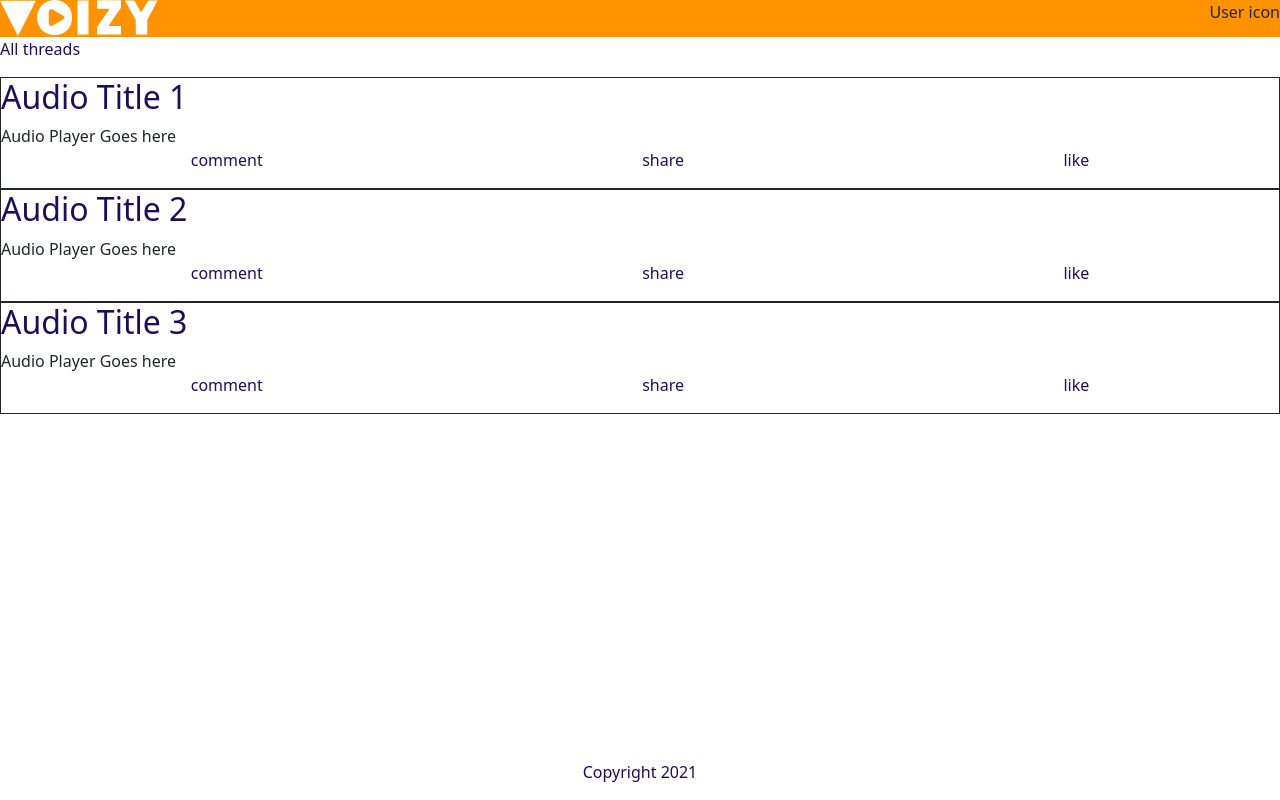
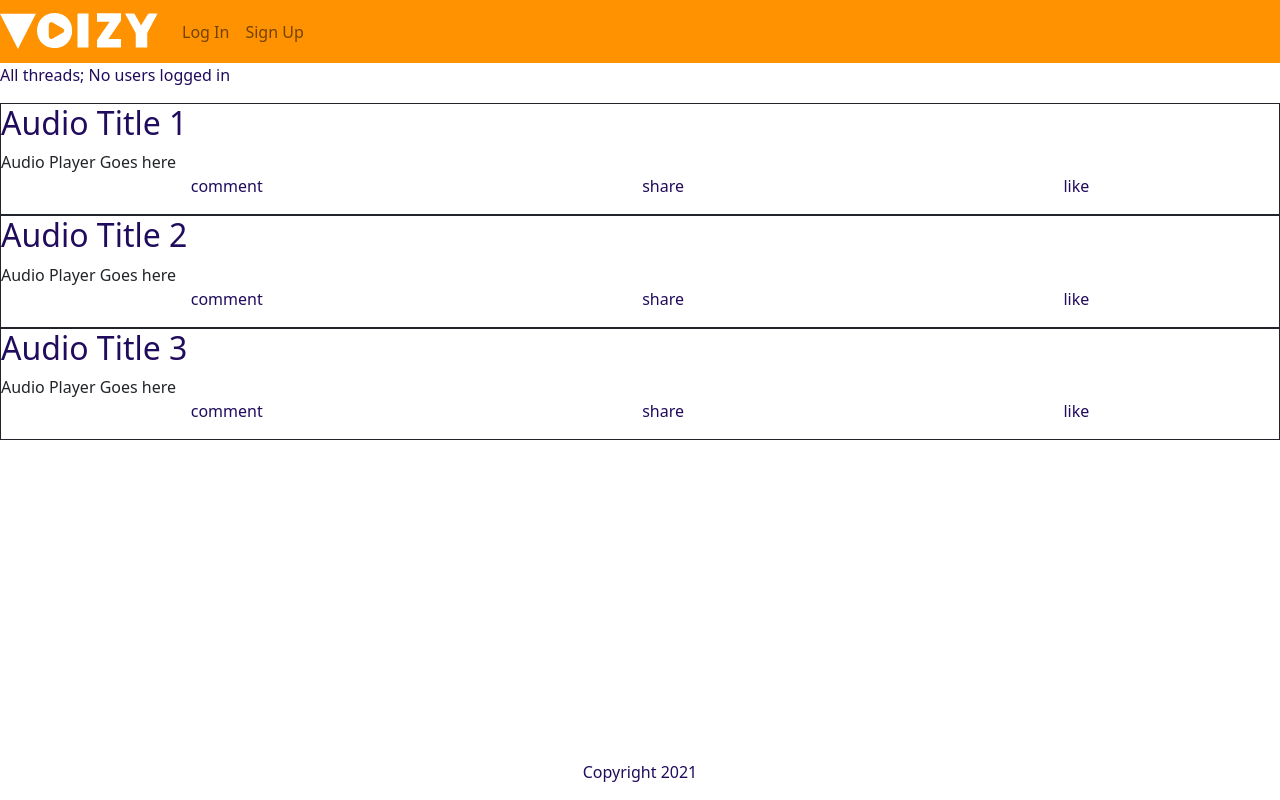
Before and after one commit to bch-voizy-chat/voizy-chat-client-side, a React (Create React App) app: page / in a window 1280 px wide. Built offline with nearby package versions, Linux system fonts and the light colour scheme.

Commit message:
create responsive menu

```diff
--- a/src/components/Header/Header.js
+++ b/src/components/Header/Header.js
@@ -1,21 +1,62 @@
-import React from "react";
+import React, { useState } from "react";
 import { NavLink } from "react-router-dom";
+import { Button, Navbar, Nav } from "react-bootstrap";
+import { useAuth } from "../../contexts/AuthContext";
 
 import logo from "../../assets/Logo-white-png-tinified.png";
 
 const Header = () => {
-	/**for dev purpose */
-	let currentUser = true;
+	const [expanded, setExpanded] = useState(false);
+	const { logout, currentUser } = useAuth();
+	const userLoggedIn = Object.keys(currentUser).length;
+	const logoutHandler = () => {
+		logout();
+		window.location.reload();
+	};
 
 	return (
-		<header className='d-flex justify-content-between'>
-			<div className='logo'>
-				<NavLink to='/'>
-					<h1 className='visually-hidden'>Voizy Chat</h1>
-					<img src={logo} alt='Voizy Logo' />
-				</NavLink>
-			</div>
-			{currentUser ? <div>User icon</div> : <div>Log in/Register</div>}
+		<header>
+			<Navbar collapseOnSelect expand='lg' expanded={expanded}>
+				<Navbar.Brand>
+					<NavLink to='/' onClick={() => setExpanded(false)}>
+						<h1 className='visually-hidden'>Voizy Chat</h1>
+						<img src={logo} alt='Voizy Logo' />
+					</NavLink>
+				</Navbar.Brand>
+				<Navbar.Toggle
+					aria-controls='responsive-navbar-nav'
+					onClick={() => setExpanded(expanded ? false : "expanded")}
+				/>
+				<Navbar.Collapse id='responsive-navbar-nav'>
+					{userLoggedIn ? (
+						<Button
+							type='button'
+							className='nav-link'
+							variant='link'
+							onClick={logoutHandler}
+						>
+							Log Out
+						</Button>
+					) : (
+						<Nav className='mr-auto '>
+							<NavLink
+								to='/login'
+								className='nav-link'
+								onClick={() => setExpanded(false)}
+							>
+								Log In
+							</NavLink>
+							<NavLink
+								to='/signup'
+								className='nav-link'
+								onClick={() => setExpanded(false)}
+							>
+								Sign Up
+							</NavLink>
+						</Nav>
+					)}
+				</Navbar.Collapse>
+			</Navbar>
 		</header>
 	);
 };
--- a/src/pages/Home.js
+++ b/src/pages/Home.js
@@ -1,8 +1,11 @@
 import React, { useState } from "react";
+import { useAuth } from "../contexts/AuthContext";
 
 import Thread from "../components/Main/Thread";
 
 const Home = () => {
+	const { currentUser } = useAuth();
+	const userLoggedIn = Object.keys(currentUser).length;
 	/** [1,2,3] for dev purpose */
 	const [thread, setThreads] = useState([1, 2, 3]);
 
@@ -12,7 +15,13 @@ const Home = () => {
 
 	return (
 		<div>
-			<p>All threads</p>
+			<p>
+				All threads;{" "}
+				{userLoggedIn
+					? currentUser.username + " is logged in"
+					: "No users logged in"}
+			</p>
+
 			{threadList}
 		</div>
 	);
--- a/src/pages/Login.js
+++ b/src/pages/Login.js
@@ -20,7 +20,7 @@ const Login = () => {
 	return (
 		<div
 			className='flow d-flex flex-column mx-auto pt-5'
-			style={{ minHeight: "85vh", maxWidth: "320px" }}
+			style={{ maxWidth: "320px" }}
 		>
 			<h2 className='text-center'>Log in:</h2>
 			<Form className='flow form-flow' onSubmit={handleSubmit}>
--- a/src/pages/Signup.js
+++ b/src/pages/Signup.js
@@ -25,7 +25,7 @@ const Signup = () => {
 	return (
 		<div
 			className='flow d-flex flex-column mx-auto pt-5'
-			style={{ minHeight: "85vh", maxWidth: "320px" }}
+			style={{ maxWidth: "320px" }}
 		>
 			<h2 className='text-center'>Create a new account:</h2>
 			<Form className='flow form-flow' onSubmit={handleSubmit}>
```
